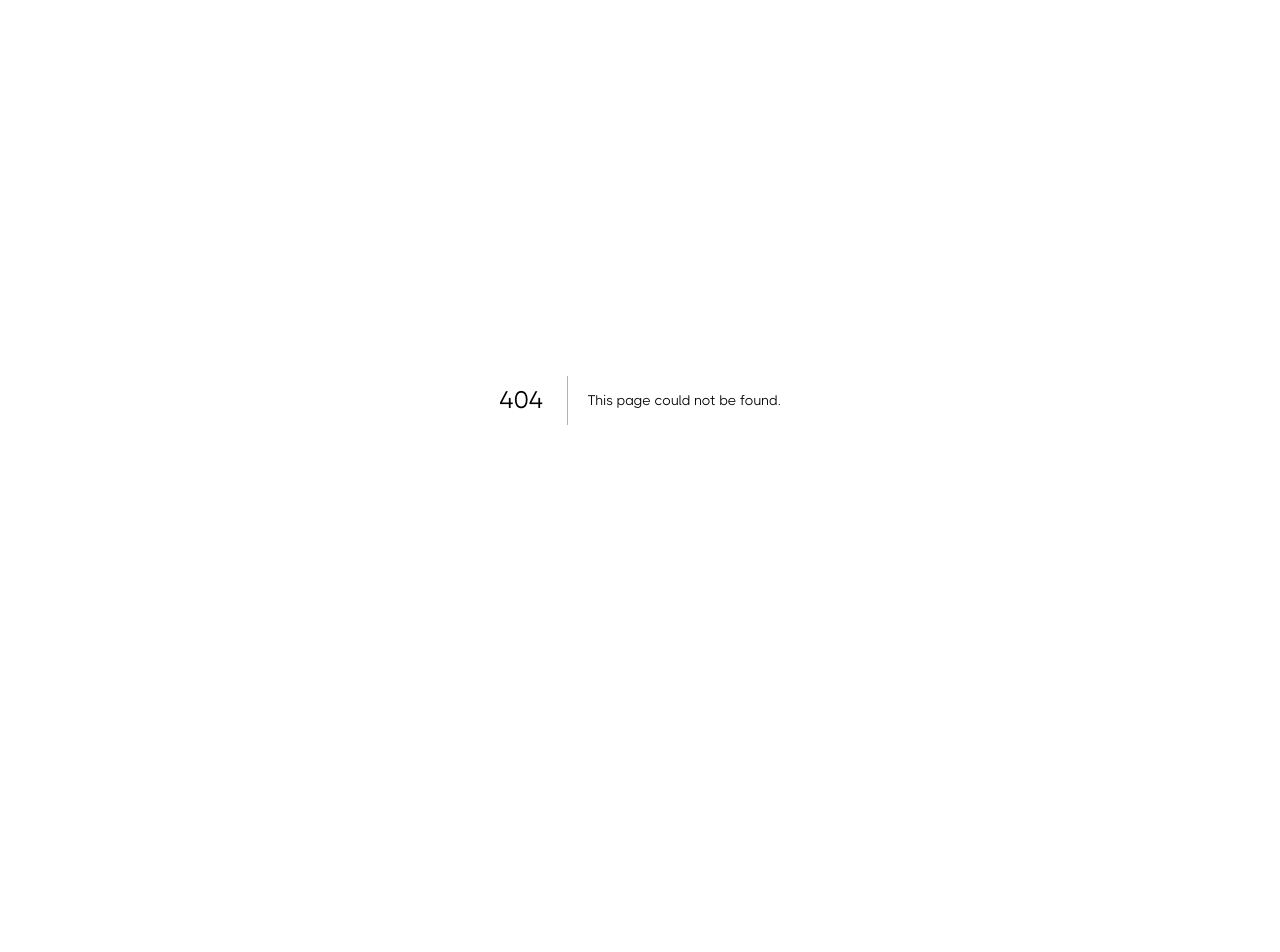
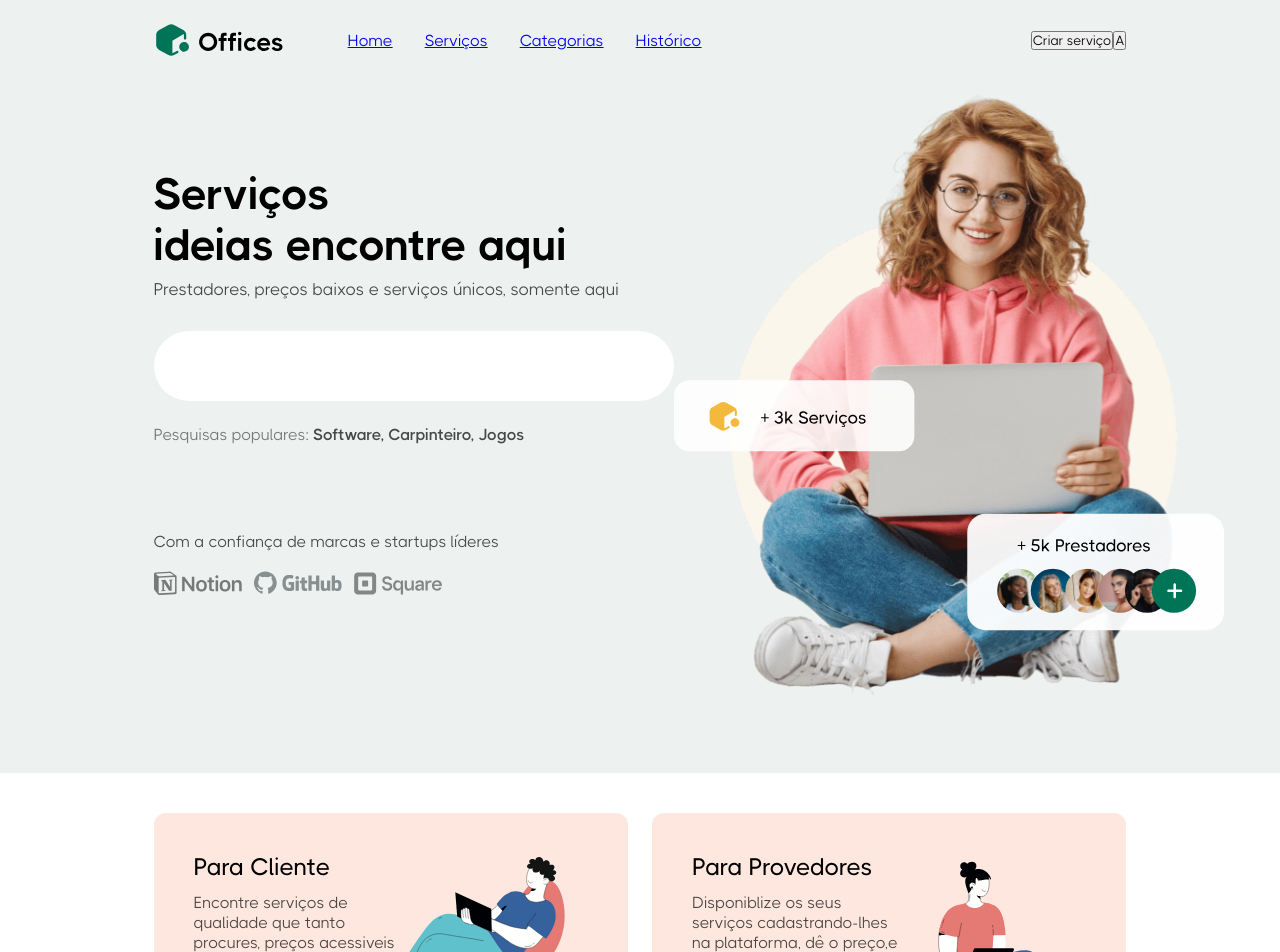
Before and after one commit to Afranioalves/Bulir-challenge-02, a Next.js app: page /home in a window 1280 px wide. Before the commit this address had no page. Shown: the top 952 px of the page. Before the commit the page ends 800 px from the top, so only its background shows below. Built offline with nearby package versions, Linux system fonts and the light colour scheme.

Commit message:
chore: importar os components na home

```diff
--- /dev/null
+++ b/src/pages/home/index.tsx
@@ -0,0 +1,19 @@
+import styles from './style.module.css'
+import Metadata from '@/components/metadata'
+import Heading from '@/components/heading'
+import Category from '@/components/category'
+
+const Home = () =>{
+    return(
+        <>
+        <Metadata title='Offices'/>
+             <main>
+               <Heading />
+               <Category />
+            </main>
+        </>
+
+    )
+}
+
+export default Home
```
Also changed, not shown: src/pages/home/style.module.css (added).
